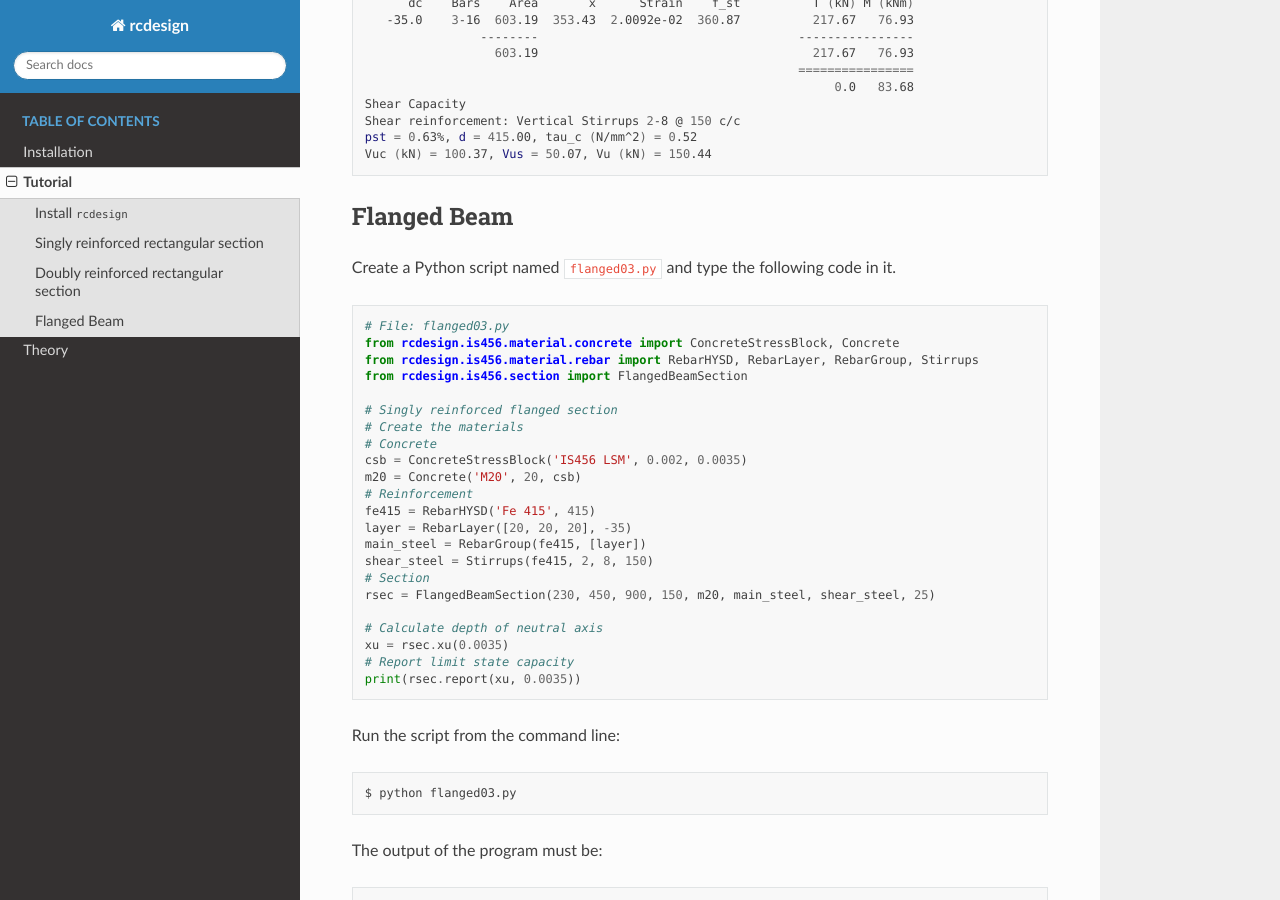
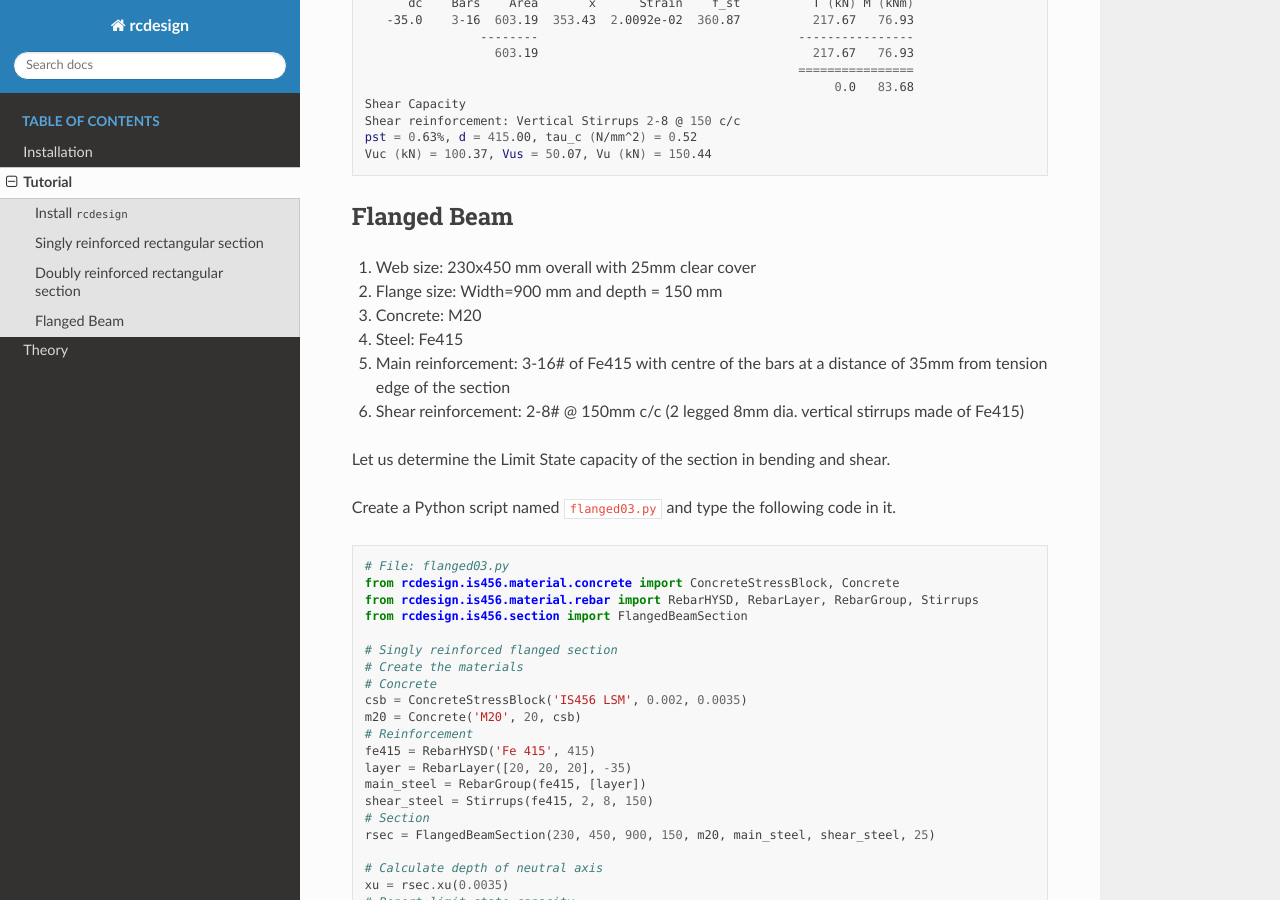
Before and after one commit to satish-annigeri/rcdesign, a Sphinx documentation site: the page built from docs/source/tutorial.md, in a window 1280 px wide and 900 px high, scrolled down 3316 px. Built offline with Sphinx 7.4.7 and the Read the Docs theme 2.0.0, drawn with Linux system fonts in a browser that asks for light colours.

Commit message:
Updated tutorial.md

```diff
--- a/docs/source/tutorial.md
+++ b/docs/source/tutorial.md
@@ -161,7 +161,14 @@ Vuc (kN) = 100.37, Vus = 50.07, Vu (kN) = 150.44
 
 ## Flanged Beam
 
+1. Web size: 230x450 mm overall with 25mm clear cover
+2. Flange size: Width=900 mm and depth = 150 mm
+2. Concrete: M20
+3. Steel: Fe415
+4. Main reinforcement: 3-16# of Fe415 with centre of the bars at a distance of 35mm from tension edge of the section
+4. Shear reinforcement: 2-8# @ 150mm c/c (2 legged 8mm dia. vertical stirrups made of Fe415)
 
+Let us determine the Limit State capacity of the section in bending and shear.
 
 Create a Python script named `flanged03.py` and type the following code in it.
 
```
